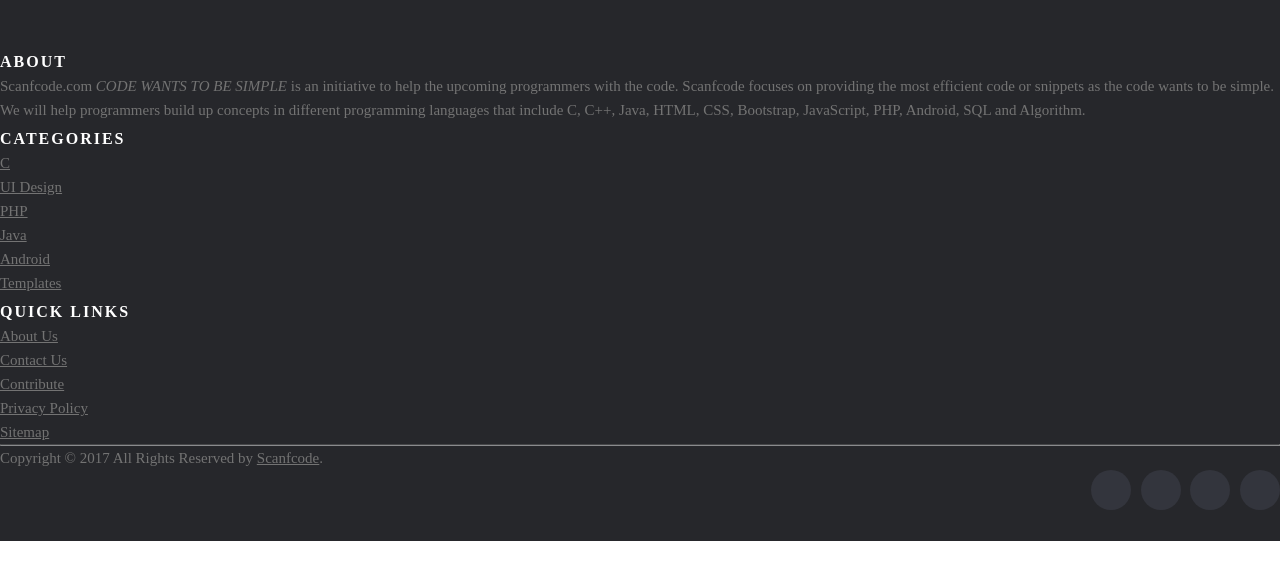
After one commit to Meledit/UNESCO-Venise, a PHP site: page /footer.php in a window 1280 px wide. The commit adds this page. Shown: the top 580 px of the page. Run offline with PHP 8.4, Linux system fonts and the light colour scheme.

Commit message:
Avancée

```diff
--- a/PageEvenement.html
+++ b/PageEvenement.html
@@ -18,12 +18,12 @@
             <header>
 
                     <input type="radio" id="burger" name="burger">
-                    <label for="burger"><img src="images/menu.png" alt=""></label>
+                    <label for="burger"><img src="Images/menu.png" alt=""></label>
                     <div class="navbar">
                     <div class="burgerSquare">
                         <div class="zoneBurger">
                             <input type="radio" id="burgerClose" name="burger">
-                            <label for="burgerClose"><img src="images/close.png" alt=""></label>
+                            <label for="burgerClose"><img src="Images/close.png" alt=""></label>
                         </div>
                     </div>
                     <ul>
--- a/PageVeniseEnDanger.html
+++ b/PageVeniseEnDanger.html
@@ -4,7 +4,7 @@
     <meta charset="UTF-8">
     <meta http-equiv="X-UA-Compatible" content="IE=edge">
     <meta name="viewport" content="width=device-width, initial-scale=1.0">
-    <link rel="stylesheet" href="styleGastronomie.css">
+    <link rel="stylesheet" href="styleHistoire.css">
     <link rel="stylesheet" href="style.css">
     <link rel="preconnect" href="https://fonts.googleapis.com">
     <link rel="preconnect" href="https://fonts.googleapis.com">
--- /dev/null
+++ b/footer.php
@@ -0,0 +1,70 @@
+<!DOCTYPE html>
+<html lang="en">
+<head>
+    <meta charset="UTF-8">
+    <meta http-equiv="X-UA-Compatible" content="IE=edge">
+    <meta name="viewport" content="width=device-width, initial-scale=1.0">
+    <link rel="stylesheet" href="styleFooter.css">
+    <link rel="preconnect" href="https://fonts.googleapis.com">
+    <link rel="preconnect" href="https://fonts.googleapis.com">
+    <link rel="preconnect" href="https://fonts.gstatic.com" crossorigin>
+
+</head>
+<body>
+  <!-- Site footer -->
+  <footer class="site-footer">
+      <div class="container">
+        <div class="row">
+          <div class="col-sm-12 col-md-6">
+            <h6>About</h6>
+            <p class="text-justify">Scanfcode.com <i>CODE WANTS TO BE SIMPLE </i> is an initiative  to help the upcoming programmers with the code. Scanfcode focuses on providing the most efficient code or snippets as the code wants to be simple. We will help programmers build up concepts in different programming languages that include C, C++, Java, HTML, CSS, Bootstrap, JavaScript, PHP, Android, SQL and Algorithm.</p>
+          </div>
+
+          <div class="col-xs-6 col-md-3">
+            <h6>Categories</h6>
+            <ul class="footer-links">
+              <li><a href="http://scanfcode.com/category/c-language/">C</a></li>
+              <li><a href="http://scanfcode.com/category/front-end-development/">UI Design</a></li>
+              <li><a href="http://scanfcode.com/category/back-end-development/">PHP</a></li>
+              <li><a href="http://scanfcode.com/category/java-programming-language/">Java</a></li>
+              <li><a href="http://scanfcode.com/category/android/">Android</a></li>
+              <li><a href="http://scanfcode.com/category/templates/">Templates</a></li>
+            </ul>
+          </div>
+
+          <div class="col-xs-6 col-md-3">
+            <h6>Quick Links</h6>
+            <ul class="footer-links">
+              <li><a href="http://scanfcode.com/about/">About Us</a></li>
+              <li><a href="http://scanfcode.com/contact/">Contact Us</a></li>
+              <li><a href="http://scanfcode.com/contribute-at-scanfcode/">Contribute</a></li>
+              <li><a href="http://scanfcode.com/privacy-policy/">Privacy Policy</a></li>
+              <li><a href="http://scanfcode.com/sitemap/">Sitemap</a></li>
+            </ul>
+          </div>
+        </div>
+        <hr>
+      </div>
+      <div class="container">
+        <div class="row">
+          <div class="col-md-8 col-sm-6 col-xs-12">
+            <p class="copyright-text">Copyright &copy; 2017 All Rights Reserved by
+         <a href="#">Scanfcode</a>.
+            </p>
+          </div>
+
+          <div class="col-md-4 col-sm-6 col-xs-12">
+            <ul class="social-icons">
+              <li><a class="facebook" href="#"><i class="fa fa-facebook"></i></a></li>
+              <li><a class="twitter" href="#"><i class="fa fa-twitter"></i></a></li>
+              <li><a class="dribbble" href="#"><i class="fa fa-dribbble"></i></a></li>
+              <li><a class="linkedin" href="#"><i class="fa fa-linkedin"></i></a></li>
+            </ul>
+          </div>
+        </div>
+      </div>
+</footer>
+
+
+</body>
+</html>
--- /dev/null
+++ b/styleFooter.css
@@ -0,0 +1,169 @@
+*{
+    margin:0;
+    padding:0;
+    box-sizing: border-box;
+}
+
+.site-footer
+{
+  background-color:#26272b;
+  padding:45px 0 20px;
+  font-size:15px;
+  line-height:24px;
+  color:#737373;
+}
+.site-footer hr
+{
+  border-top-color:#bbb;
+  opacity:0.5
+}
+.site-footer hr.small
+{
+  margin:20px 0
+}
+.site-footer h6
+{
+  color:#fff;
+  font-size:16px;
+  text-transform:uppercase;
+  margin-top:5px;
+  letter-spacing:2px
+}
+.site-footer a
+{
+  color:#737373;
+}
+.site-footer a:hover
+{
+  color:#3366cc;
+  text-decoration:none;
+}
+.footer-links
+{
+  padding-left:0;
+  list-style:none
+}
+.footer-links li
+{
+  display:block
+}
+.footer-links a
+{
+  color:#737373
+}
+.footer-links a:active,.footer-links a:focus,.footer-links a:hover
+{
+  color:#3366cc;
+  text-decoration:none;
+}
+.footer-links.inline li
+{
+  display:inline-block
+}
+.site-footer .social-icons
+{
+  text-align:right
+}
+.site-footer .social-icons a
+{
+  width:40px;
+  height:40px;
+  line-height:40px;
+  margin-left:6px;
+  margin-right:0;
+  border-radius:100%;
+  background-color:#33353d
+}
+.copyright-text
+{
+  margin:0
+}
+@media (max-width:991px)
+{
+  .site-footer [class^=col-]
+  {
+    margin-bottom:30px
+  }
+}
+@media (max-width:767px)
+{
+  .site-footer
+  {
+    padding-bottom:0
+  }
+  .site-footer .copyright-text,.site-footer .social-icons
+  {
+    text-align:center
+  }
+}
+.social-icons
+{
+  padding-left:0;
+  margin-bottom:0;
+  list-style:none
+}
+.social-icons li
+{
+  display:inline-block;
+  margin-bottom:4px
+}
+.social-icons li.title
+{
+  margin-right:15px;
+  text-transform:uppercase;
+  color:#96a2b2;
+  font-weight:700;
+  font-size:13px
+}
+.social-icons a{
+  background-color:#eceeef;
+  color:#818a91;
+  font-size:16px;
+  display:inline-block;
+  line-height:44px;
+  width:44px;
+  height:44px;
+  text-align:center;
+  margin-right:8px;
+  border-radius:100%;
+  -webkit-transition:all .2s linear;
+  -o-transition:all .2s linear;
+  transition:all .2s linear
+}
+.social-icons a:active,.social-icons a:focus,.social-icons a:hover
+{
+  color:#fff;
+  background-color:#29aafe
+}
+.social-icons.size-sm a
+{
+  line-height:34px;
+  height:34px;
+  width:34px;
+  font-size:14px
+}
+.social-icons a.facebook:hover
+{
+  background-color:#3b5998
+}
+.social-icons a.twitter:hover
+{
+  background-color:#00aced
+}
+.social-icons a.linkedin:hover
+{
+  background-color:#007bb6
+}
+.social-icons a.dribbble:hover
+{
+  background-color:#ea4c89
+}
+@media (max-width:767px)
+{
+  .social-icons li.title
+  {
+    display:block;
+    margin-right:0;
+    font-weight:600
+  }
+}
--- a/styleGastronomie.css
+++ b/styleGastronomie.css
@@ -7,12 +7,13 @@
 
 /*--------- Mosaique ---------*/
 .IMG2 {
-    background: url(images/Gastronomie/restaurant.jpg);
+    background: url(Images/Gastronomie/Fond3.jpg);
 }
 
 .IMG3{
-    background:url(images/Gastronomie/Fond.jpg)
+    background:url(Images/Gastronomie/restaurant.jpg)
 }
+
 
 .bgGallery {
     width: 100%;
--- a/styleQuizz.css
+++ b/styleQuizz.css
@@ -2,6 +2,10 @@
     margin: 0;
     padding: 0;
     box-sizing: border-box;
+}
+
+a {
+    color: var(--clr-secondaire);
 }
 
 .valider {
```
Also changed, not shown: PageGastronomie.html (+28 -27 lines), footer.html (added, +70 -0 lines), style.css (+8 -7 lines), styleHistoire.css (added, +8 -0 lines), Images/Arancini1.jpg (added), Images/Gastronomie/Bigoli-in-Salsa.jpg (added), Images/Gastronomie/Fond3.jpg (added).
